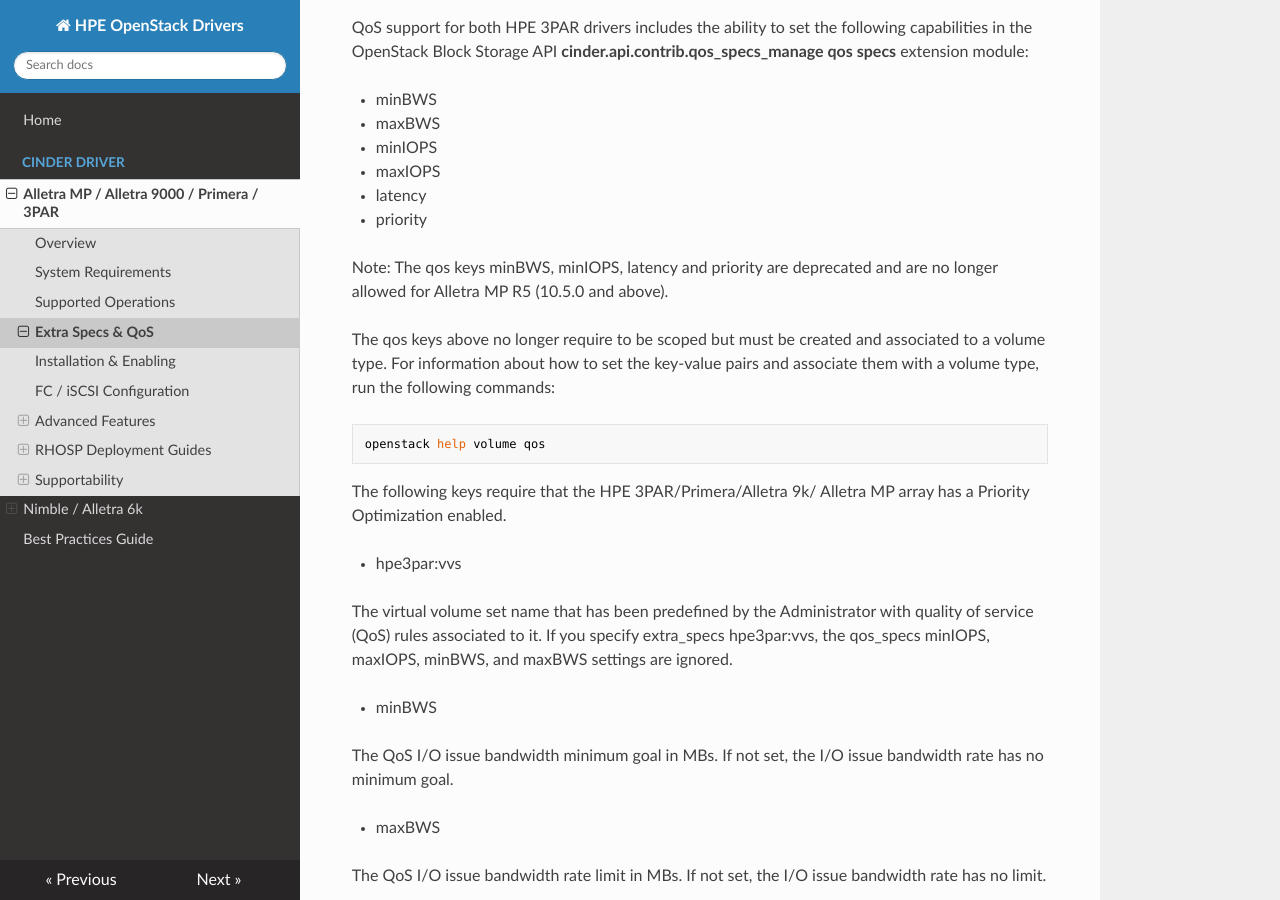
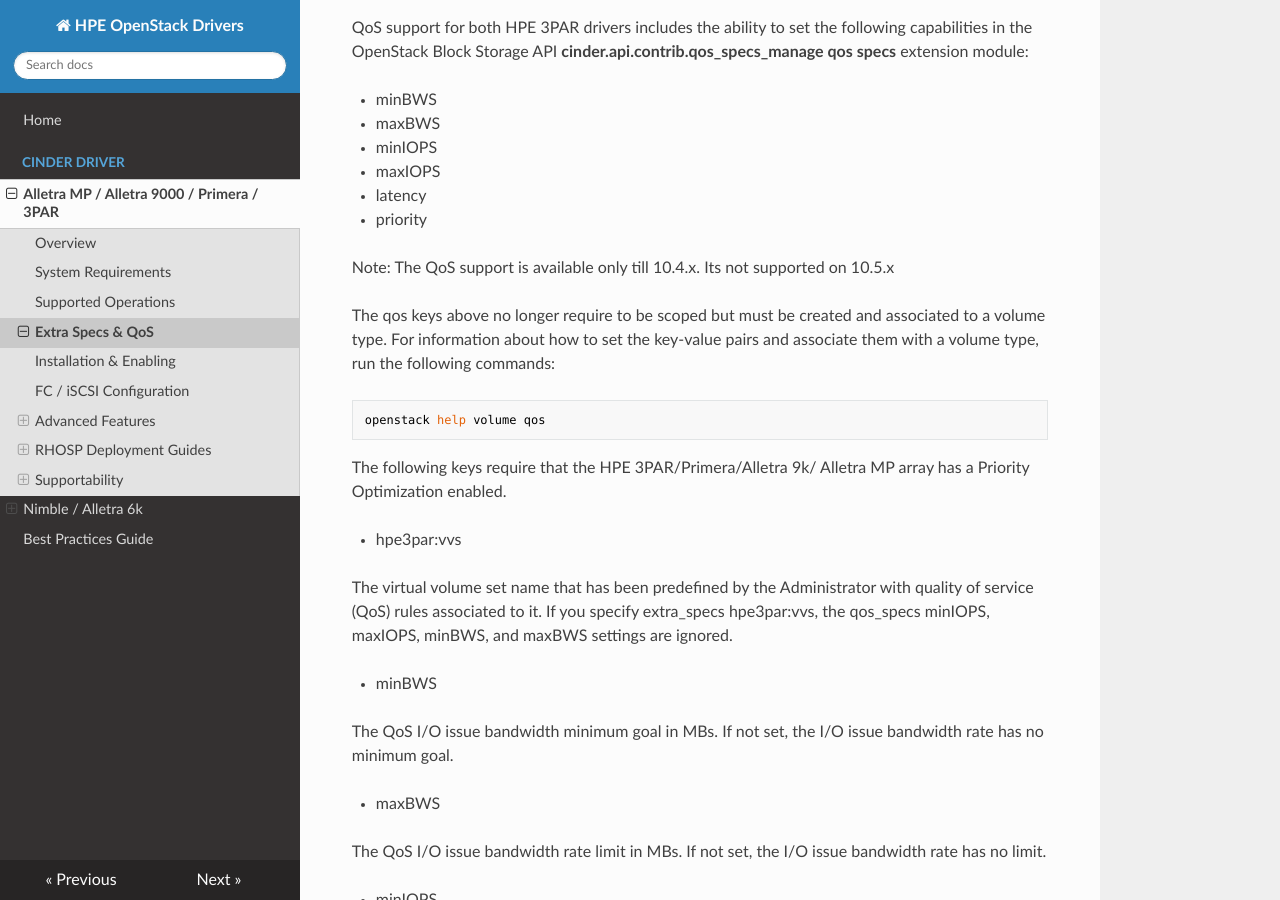
Before and after one commit to traghavendra/openstack, an MkDocs documentation site: the page built from docs/alletra-primera-3par/extra-specs-qos.md, in a window 1280 px wide and 900 px high, scrolled down 1208 px. Built offline with MkDocs 1.6.1, drawn with Linux system fonts in a browser that asks for light colours; nearby versions of some CDN libraries.

Commit message:
update note about QoS

```diff
--- a/docs/alletra-primera-3par/extra-specs-qos.md
+++ b/docs/alletra-primera-3par/extra-specs-qos.md
@@ -49,7 +49,7 @@ QoS support for both HPE 3PAR drivers includes the ability to set the following
 - latency
 - priority
 
-Note: The qos keys minBWS, minIOPS, latency and priority are deprecated and are no longer allowed for Alletra MP R5 (10.5.0 and above).
+Note: The QoS support is available only till 10.4.x. Its not supported on 10.5.x
 
 The qos keys above no longer require to be scoped but must be created and associated to a volume type. For information about how to set the key-value pairs and associate them with a volume type, run the following commands:
 
```
